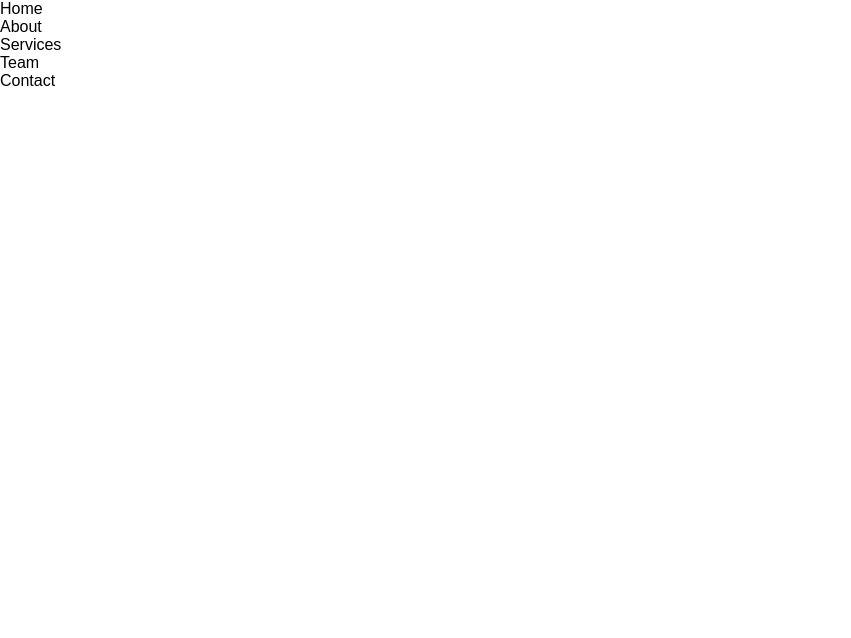
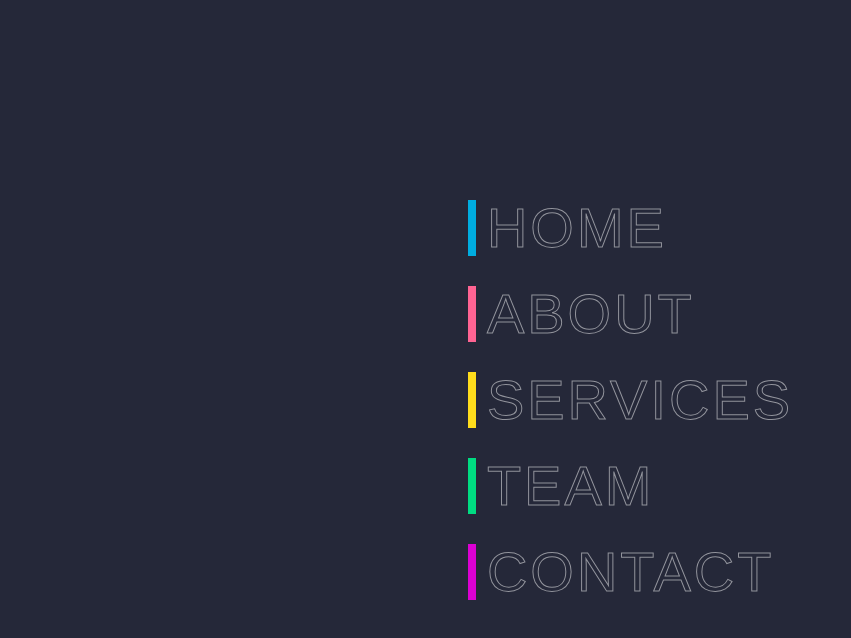
Before and after one commit to LydiaChang295/neon-nav-bar, a plain HTML site: page index.html in a window 1280 px wide. Shown: the whole page, without its empty margins (0-851 px from the left). Drawn offline with Linux system fonts and the light colour scheme.

Commit message:
finalised html & css

```diff
--- a/index.html
+++ b/index.html
@@ -8,11 +8,21 @@
 </head>
 <body>
 	<ul>
-		<li>Home</li>
-		<li>About</li>
-		<li>Services</li>
-		<li>Team</li>
-		<li>Contact</li>
+		<li style="--clr:#00ade1">
+			<a href="#" data-text="&nbsp;Home">&nbsp;Home&nbsp;</a>
+		</li>
+		<li style="--clr:#ff6493">
+			<a href="#" data-text="&nbsp;About">&nbsp;About&nbsp;</a>
+		</li>
+		<li style="--clr:#ffdd1c">
+			<a href="#" data-text="&nbsp;Services">&nbsp;Services&nbsp;</a>
+		</li>
+		<li style="--clr:#00dc82">
+			<a href="#" data-text="&nbsp;Team">&nbsp;Team&nbsp;</a>
+		</li>
+		<li style="--clr:#dc00d4">
+			<a href="#" data-text="&nbsp;Contact">&nbsp;Contact&nbsp;</a>
+		</li>
 	</ul>
 
 </body>
--- a/style.css
+++ b/style.css
@@ -4,3 +4,53 @@
 	box-sizing: border-box;
 	font-family: 'Poppins', sans-serif;
 }
+
+body{
+	display: flex;
+	justify-content: center;
+	align-items: center;
+	min-height: 100vh;
+	background: #252839;
+}
+
+ul{
+	position: relative;
+	display: flex;
+	flex-direction: column;
+	gap: 30px;
+}
+
+ul li{
+	position: relative;
+	list-style: none;
+}
+
+ul li a{
+	position: relative;
+	font-size: 3.5em;
+	text-decoration: none;
+	line-height: 1em;
+	letter-spacing: 3px;
+	text-transform: uppercase;
+	color: transparent;
+	-webkit-text-stroke: 1px rgba(255,255,255,0.5);
+}
+
+ul li a::before{
+	content: attr(data-text);
+	position: absolute;
+	color: var(--clr);
+	width: 0;
+	overflow: hidden;
+	transition: 1s;
+	border-right: 8px solid var(--clr);
+	-webkit-text-stroke: 1px var(--clr);
+
+}
+
+ul li a:hover::before{
+	width: 100%;
+	filter: drop-shadow(0 0 25px var(--clr));
+
+
+}
```
